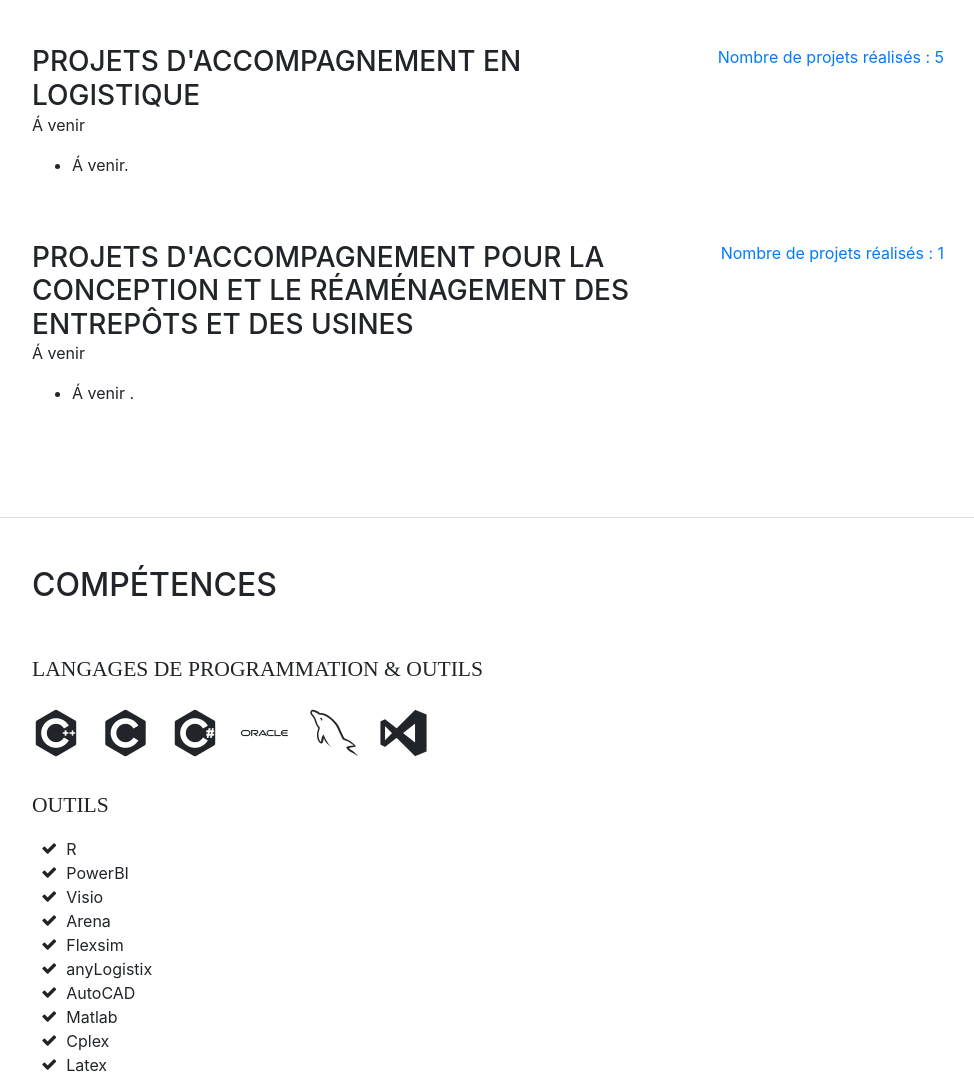
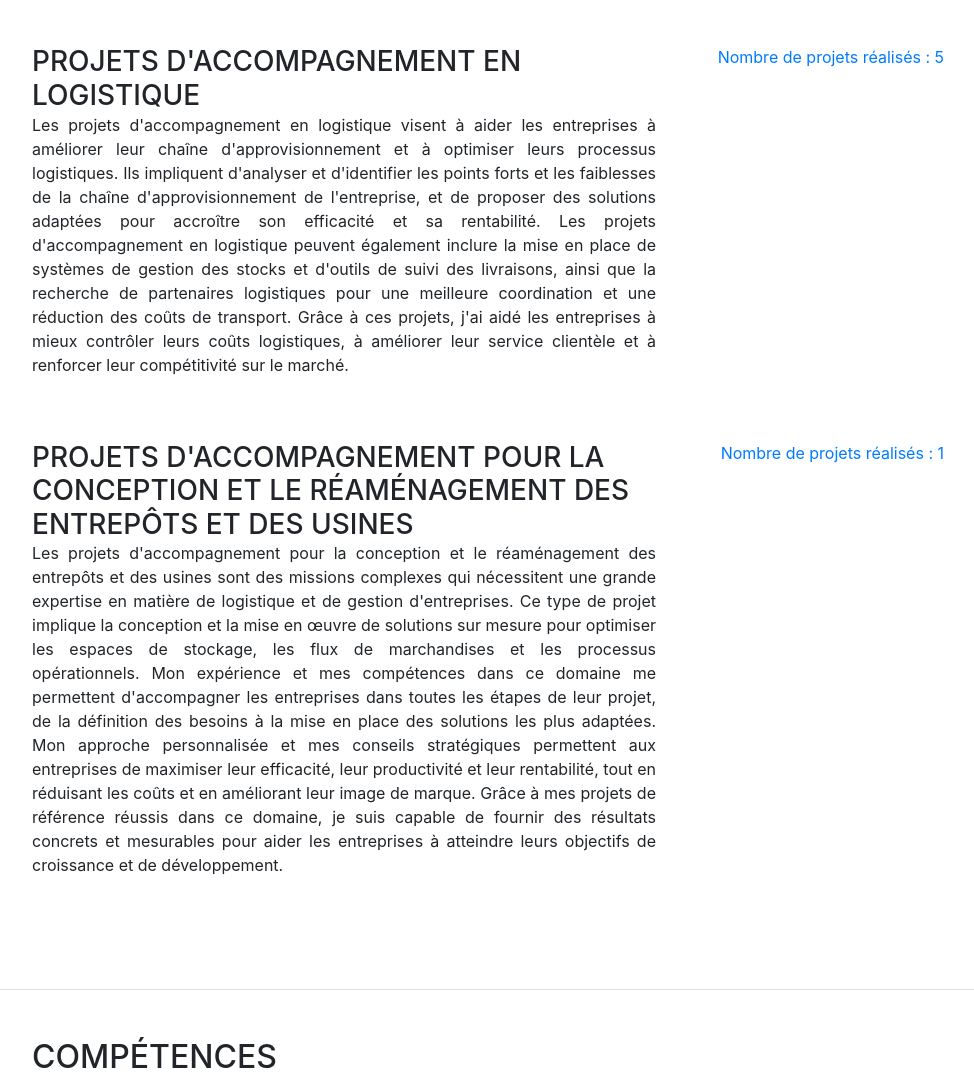
Before and after one commit to ZiedTorkhani/ZiedTorkhani, a website with bundled scripts: page index.html in a window 1280 px wide. Shown: the part 5678-6758 px from the top of the page, without its empty margins (288-1262 px from the left). Built offline with nearby package versions, Linux system fonts and the light colour scheme; a web font is replaced by a local one.

Commit message:
Update index.html

```diff
--- a/index.html
+++ b/index.html
@@ -333,10 +333,13 @@
           <div class="resume-item d-flex flex-column flex-md-row mb-5">
             <div class="resume-content mr-auto">
               <h3 class="mb-0"> Projets d'accompagnement en logistique </h3>
-              <div class="definition_projet"> Á venir </div>
-              <ul>
-                <li> Á venir.</li>
-              </ul>
+              <div class="definition_projet">
+              Les projets d'accompagnement en logistique visent à aider les entreprises à améliorer leur chaîne d'approvisionnement et à optimiser leurs processus
+                logistiques. Ils impliquent d'analyser et d'identifier les points forts et les faiblesses de la chaîne d'approvisionnement de l'entreprise, et
+                de proposer des solutions adaptées pour accroître son efficacité et sa rentabilité. Les projets d'accompagnement en logistique peuvent également
+                inclure la mise en place de systèmes de gestion des stocks et d'outils de suivi des livraisons, ainsi que la recherche de partenaires logistiques
+                pour une meilleure coordination et une réduction des coûts de transport. Grâce à ces projets, j'ai aidé les entreprises à mieux contrôler leurs coûts logistiques, à améliorer leur service clientèle et à renforcer leur compétitivité sur le marché.</div>
+
             </div>
             <div class="resume-date text-md-right">
               <span class="text-primary">Nombre de projets réalisés : 5 </span>
@@ -346,10 +349,15 @@
           <div class="resume-item d-flex flex-column flex-md-row mb-5">
             <div class="resume-content mr-auto">
               <h3 class="mb-0"> Projets d'accompagnement pour la conception et le réaménagement des entrepôts et des usines </h3>
-              <div class="definition_projet"> Á venir </div>
-              <ul>
-                <li> Á venir .</li>
-              </ul>
+              <div class="definition_projet">
+                Les projets d'accompagnement pour la conception et le réaménagement des entrepôts et des usines sont des missions complexes qui nécessitent une grande
+                expertise en matière de logistique et de gestion d'entreprises. Ce type de projet implique la conception et la mise en œuvre de solutions sur mesure
+                pour optimiser les espaces de stockage, les flux de marchandises et les processus opérationnels. Mon expérience et mes compétences dans ce domaine me
+                permettent d'accompagner les entreprises dans toutes les étapes de leur projet, de la définition des besoins à la mise en place des solutions les plus
+                adaptées. Mon approche personnalisée et mes conseils stratégiques permettent aux entreprises de maximiser leur efficacité, leur productivité et leur
+                rentabilité, tout en réduisant les coûts et en améliorant leur image de marque. Grâce à mes projets de référence réussis dans ce domaine,
+                je suis capable de fournir des résultats concrets et mesurables pour aider les entreprises à atteindre leurs objectifs de croissance et de développement. </div>
+
             </div>
             <div class="resume-date text-md-right">
               <span class="text-primary">Nombre de projets réalisés : 1</span>
```
